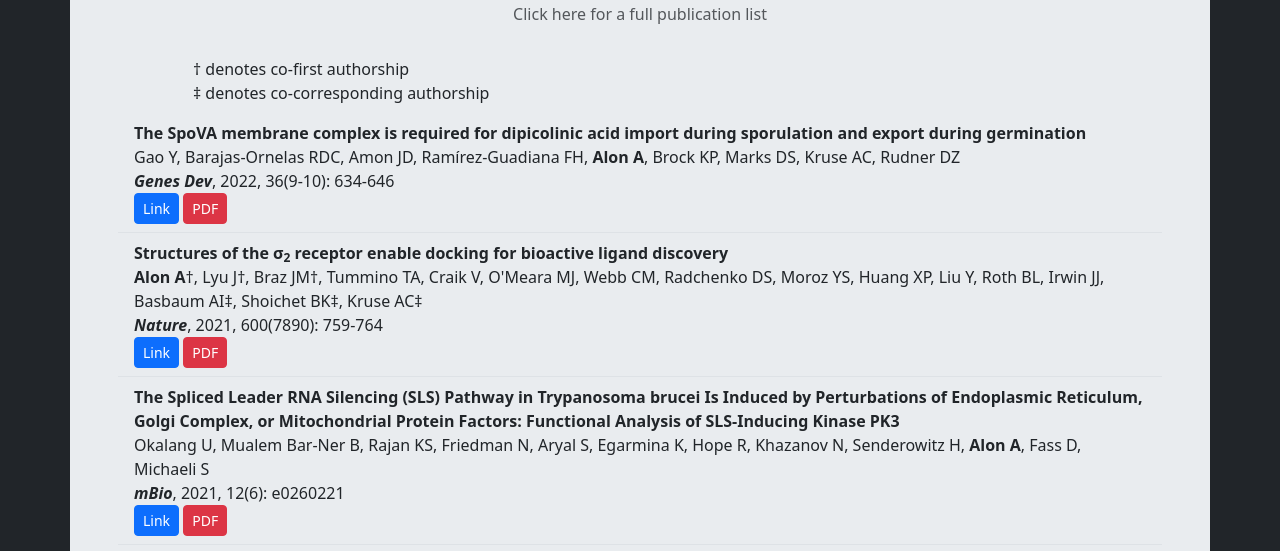
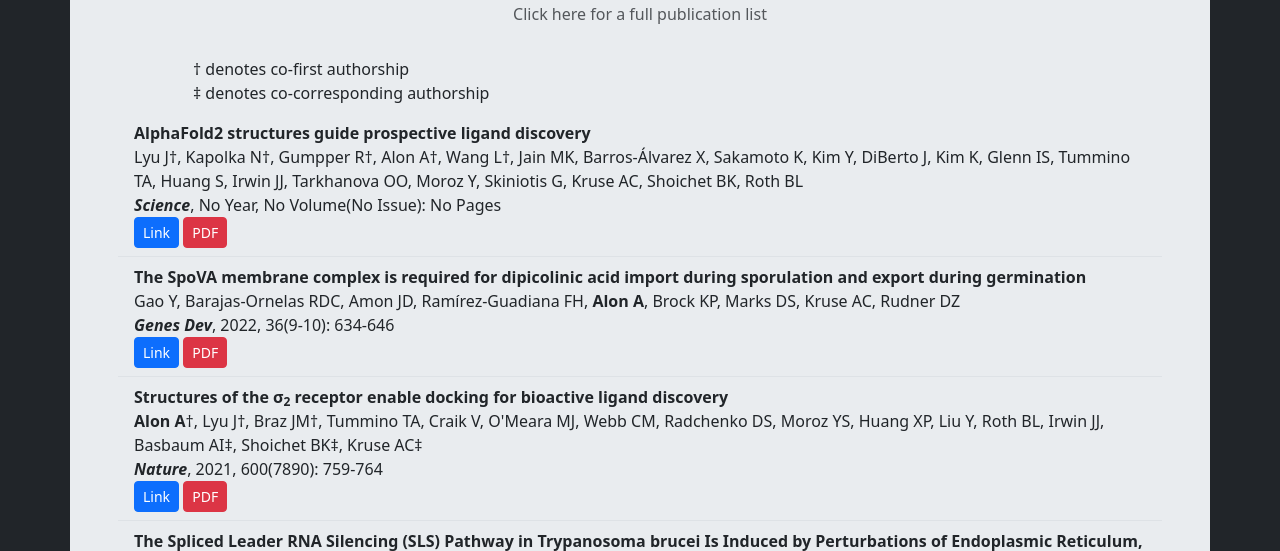
Before and after one commit to thealonlab/the-alon-lab, a plain HTML site: page publications.html in a window 1280 px wide. Shown: the part 235-786 px from the top of the page. Drawn offline with nearby package versions, Linux system fonts and the light colour scheme.

Commit message:
Update publications.html

```diff
--- a/publications.html
+++ b/publications.html
@@ -73,6 +73,13 @@
 					<div class="col px-2 px-md-3 px-lg-5">
 					  <ul class="list-group list-group-flush">
 
+					  <li class="list-group-item bg-body-secondary"><span class="fw-bold">AlphaFold2 structures guide prospective ligand discovery</span><br>
+					  	Lyu J&dagger;, Kapolka N&dagger;, Gumpper R&dagger;, Alon A&dagger;, Wang L&dagger;, Jain MK, Barros-Álvarez X, Sakamoto K, Kim Y, DiBerto J, Kim K, Glenn IS, Tummino TA, Huang S, Irwin JJ, Tarkhanova OO, Moroz Y, Skiniotis G, Kruse AC, Shoichet BK, Roth BL<br>
+					  	<span class="fw-bold fst-italic">Science</span>, No Year, No Volume(No Issue): No Pages<br>
+					  	<a class="btn btn-primary btn-sm" href="http://dx.doi.org/10.1126/science.adn6354" role="button" target="_blank">Link</a>
+					  	<a class="btn btn-danger btn-sm" href="" role="button" target="_blank">PDF</a>
+					  	<a class="btn"><span class="__dimensions_badge_embed__" data-doi="10.1126/science.adn6354" data-style="large_rectangle"></span></a>
+					  </li>
 						<li class="list-group-item bg-body-secondary">
 							<span class="fw-bold">The SpoVA membrane complex is required for dipicolinic acid import during sporulation and export during germination</span><br>
 							Gao Y, Barajas-Ornelas RDC, Amon JD, Ramírez-Guadiana FH, <span class="fw-bold">Alon A</span>, Brock KP, Marks DS, Kruse AC, Rudner DZ<br>
```
